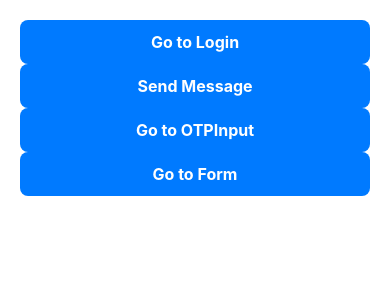
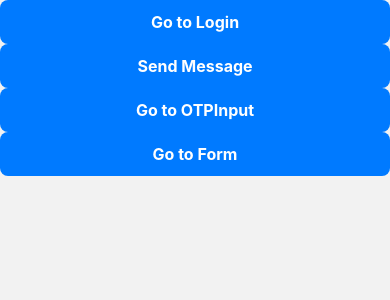
Before and after one commit to ajnanmvr/CDC-Connect, a React Native app: screen /Home in a window 390 px wide. Shown: the top 300 px of the page. Built offline with nearby package versions, Linux system fonts and the light colour scheme.

Commit message:
Screen Componnt removal.. applied styles in app.jsx

```diff
--- a/src/App.jsx
+++ b/src/App.jsx
@@ -1,23 +1,31 @@
 // App.jsx
-import React from "react"
-import { ThemeProvider } from "./hooks/ThemeProvider"
-import { lightTheme, darkTheme } from "./styles/themes"
-import { useColorScheme } from "react-native" // Import this for system theme detection
+import React from 'react';
+import {ThemeProvider} from './hooks/ThemeProvider';
+import {lightTheme, darkTheme} from './styles/themes';
+import {SafeAreaView, useColorScheme, StatusBar,StyleSheet} from 'react-native'; // Import this for system theme detection
 
-import AppContainer from "./AppContainer" // Replace this with your app's main container
+import Navigation from './Navigation'; // Replace this with your app's main container
 
 const App = () => {
-  const colorScheme = useColorScheme() // Get the system's color scheme (light or dark)
+  const colorScheme = useColorScheme(); // Get the system's color scheme (light or dark)
 
-  const theme = colorScheme === "dark" ? darkTheme : lightTheme
-  console.log("Theme: " + colorScheme)
-  console.log(theme)
+  const theme = colorScheme === 'dark' ? darkTheme : lightTheme;
+  console.log('Theme: ' + colorScheme);
+  console.log(theme);
 
   return (
     <ThemeProvider theme={theme}>
-      <AppContainer />
+      <StatusBar backgroundColor={theme.primaryColor} />
+      <SafeAreaView style={[{backgroundColor: theme.backgroundColor}, styles.container]}>
+        <Navigation />
+      </SafeAreaView>
     </ThemeProvider>
-  )
-}
-
-export default App
+  );
+};
+const styles = StyleSheet.create({
+  container: {
+    flex: 1,
+    padding: 20,
+  },
+});
+export default App;
--- a/src/AppContainer.jsx
+++ b/src/Navigation.jsx
@@ -11,7 +11,7 @@ import { useTheme } from "./hooks/ThemeProvider" // Import the theme hook
 
 const Stack = createNativeStackNavigator()
 
-const AppContainer = () => {
+const Navigation = () => {
   const theme = useTheme()
 
   return (
@@ -59,4 +59,4 @@ const AppContainer = () => {
   )
 }
 
-export default AppContainer
+export default Navigation
--- a/src/components/Screen.jsx
+++ b/src/components/Screen.jsx
@@ -1,5 +1,5 @@
 import React from 'react';
-import {StyleSheet,View} from 'react-native';
+import {StyleSheet, View, StatusBar} from 'react-native';
 import {useTheme} from '../hooks/ThemeProvider'; // Import the theme hook
 
 const Screen = ({children}) => {
@@ -15,7 +15,7 @@ const Screen = ({children}) => {
 const styles = StyleSheet.create({
   container: {
     flex: 1,
-padding:20,
+    padding: 20,
   },
 });
 export default Screen;
--- a/src/screens/Form.jsx
+++ b/src/screens/Form.jsx
@@ -6,7 +6,6 @@ import {
   View
 } from 'react-native';
 import InputField from '../components/InputField';
-import Screen from '../components/Screen';
 import Title from '../components/Title';
 
 import Button from '../components/Button';
@@ -69,7 +68,6 @@ const Form = () => {
   };
   return (
     <ScrollView contentContainerStyle={styles.container}>
-      <Screen>
         <Title>Personal Information</Title>
 
         <View style={styles.input}>
@@ -161,7 +159,6 @@ const Form = () => {
           options={['Government Service', 'Private Sector', 'Daily Wage']}
         />
         <Button title="Submit" onPress={handleSubmit} />
-      </Screen>
     </ScrollView>
   );
 };
--- a/src/screens/Home.jsx
+++ b/src/screens/Home.jsx
@@ -1,10 +1,9 @@
 import React from "react"
 import Button from "../components/Button"
-import Screen from "../components/Screen"
-
+import {View} from 'react-native'
 export default function Home({ navigation }) {
   return (
-    <Screen>
+    <View>
       <Button
         title={"Go to Login"}
         onPress={() => navigation.navigate("Login")}
@@ -21,6 +20,6 @@ export default function Home({ navigation }) {
         title={"Go to Form"}
         onPress={() => navigation.navigate("Form")}
       />
-    </Screen>
+    </View>
   )
 }
--- a/src/screens/Login.jsx
+++ b/src/screens/Login.jsx
@@ -5,7 +5,6 @@ import { useNavigation } from "@react-navigation/native"
 import Button from "../components/Button"
 import InputField from "../components/InputField"
 import Link from "../components/Link"
-import Screen from "../components/Screen"
 import Title from "../components/Title"
 import { useTheme } from "../hooks/ThemeProvider" // Import the theme hook
 
@@ -19,7 +18,6 @@ const LoginScreen = ({ navigation }) => {
   const theme = useTheme()
 
   return (
-    <Screen>
       <View style={styles.container}>
         <Image style={styles.avatar} source={require("../media/avatar.png")} />
         <Title>Log In</Title>
@@ -28,21 +26,15 @@ const LoginScreen = ({ navigation }) => {
           placeholder="Phone Number"
           value={phoneNumber}
           onChangeText={setPhoneNumber}
-          secureTextEntry={false}
-          multiline={false}
           maxLength={10}
           keyboardType="number-pad"
-          style
         />
         <InputField
           placeholder="Password"
           value={password}
           onChangeText={setPassword}
           secureTextEntry={true}
-          maxLength={undefined}
-          keyboardType="default"
-          multiline={false}
-          style
+
         />
         <Button title="Log In" onPress={handleLogin} />
         <TouchableOpacity onPress={() => navigation.replace("SignUp")}>
@@ -51,7 +43,6 @@ const LoginScreen = ({ navigation }) => {
           </Text>
         </TouchableOpacity>
       </View>
-    </Screen>
   )
 }
 
--- a/src/screens/OTPInput.jsx
+++ b/src/screens/OTPInput.jsx
@@ -4,8 +4,6 @@ import { View, StyleSheet, Text, TouchableOpacity } from "react-native"
 import InputField from "../components/InputField"
 import Button from "../components/Button"
 import { useNavigation } from "@react-navigation/native"
-import { useTheme } from "../hooks/ThemeProvider" // Import the theme hook
-import Screen from "../components/Screen"
 import Title from "../components/Title"
 import Link from "../components/Link"
 
@@ -17,10 +15,8 @@ const OTPInputScreen = ({ navigation }) => {
     // Implement OTP verification logic here
   }
 
-  const theme = useTheme()
 
   return (
-    <Screen>
       <View style={styles.container}>
         <Title>Enter OTP</Title>
         <Text style={styles.description}>
@@ -46,7 +42,6 @@ const OTPInputScreen = ({ navigation }) => {
           </Text>
         </TouchableOpacity>
       </View>
-    </Screen>
   )
 }
 
--- a/src/screens/SendMessage.jsx
+++ b/src/screens/SendMessage.jsx
@@ -21,7 +21,6 @@ const SendMessageScreen = ({ navigation }) => {
   const theme = useTheme()
 
   return (
-    <Screen>
       <View style={styles.container}>
         <Title>Send Message</Title>
         <InputField
@@ -41,7 +40,6 @@ const SendMessageScreen = ({ navigation }) => {
         />
         <Button title="Send" onPress={handleSendMessage} />
       </View>
-    </Screen>
   )
 }
 
--- a/src/screens/SignUp.jsx
+++ b/src/screens/SignUp.jsx
@@ -20,7 +20,7 @@ const SignUpScreen = ({ navigation }) => {
 
 
   return (
-    <Screen>
+
       <View style={styles.container}>
         <Image style={styles.avatar} source={require("../media/avatar.png")} />
         <Title>Sign Up</Title>
@@ -81,7 +81,7 @@ const SignUpScreen = ({ navigation }) => {
           </Text>
         </TouchableOpacity>
       </View>
-    </Screen>
+
   )
 }
 
```
